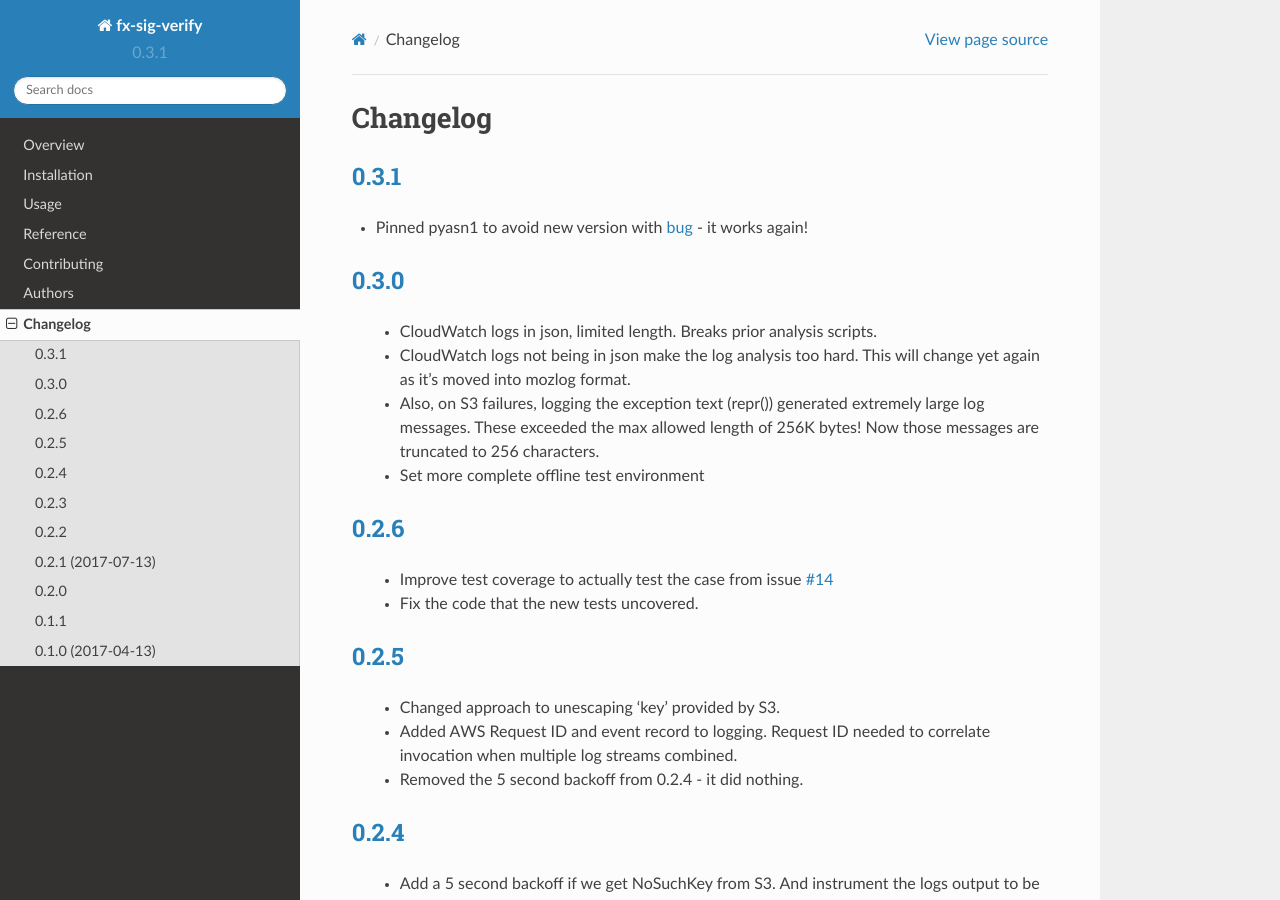
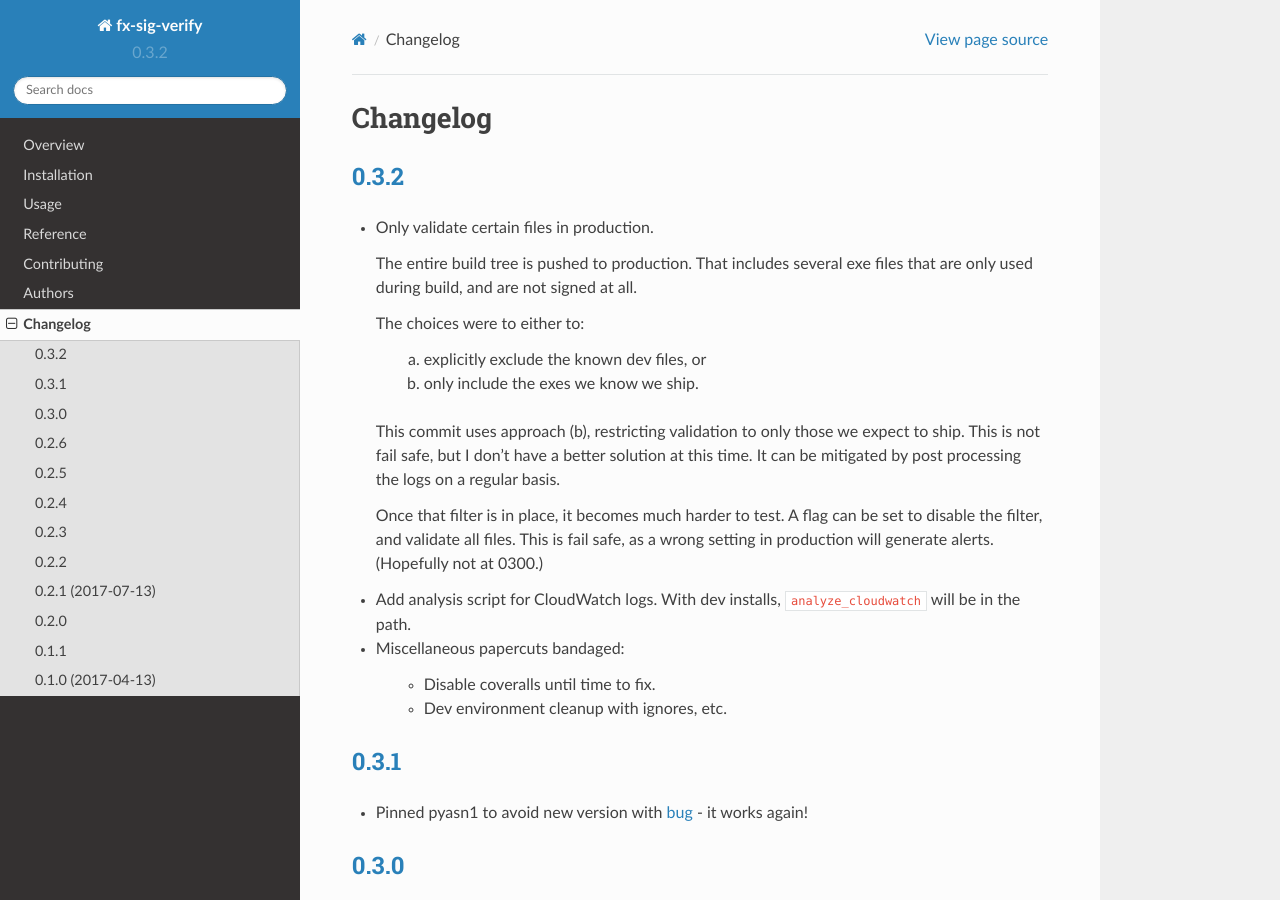
Before and after one commit to mozilla-services/fx-sig-verify, a Sphinx documentation site: the page built from docs/changelog.rst, in a window 1280 px wide and 900 px high. Built offline with Sphinx 7.4.7 and the Read the Docs theme 2.0.0, drawn with Linux system fonts in a browser that asks for light colours.

Commit message:
Bump version: 0.3.1 → 0.3.2

```diff
--- a/CHANGELOG.rst
+++ b/CHANGELOG.rst
@@ -1,5 +1,37 @@
 Changelog
 =========
+
+`0.3.2`__
+-----------------------------------------
+__ https://github.com/mozilla-services/fx-sig-verify/tree/v0.3.2
+
+- Only validate certain files in production.
+
+  The entire build tree is pushed to production. That includes several exe
+  files that are only used during build, and are not signed at all.
+
+  The choices were to either to:
+
+   a) explicitly exclude the known dev files, or
+   b) only include the exes we know we ship.
+
+  This commit uses approach (b), restricting validation to only those we
+  expect to ship. This is not fail safe, but I don't have a better
+  solution at this time. It can be mitigated by post processing the logs
+  on a regular basis.
+
+  Once that filter is in place, it becomes much harder to test. A flag can
+  be set to disable the filter, and validate all files. This is fail safe,
+  as a wrong setting in production will generate alerts. (Hopefully not at
+  0300.)
+
+- Add analysis script for CloudWatch logs. With dev installs,
+  ``analyze_cloudwatch`` will be in the path.
+
+- Miscellaneous papercuts bandaged:
+
+      - Disable coveralls until time to fix.
+      - Dev environment cleanup with ignores, etc.
 
 `0.3.1`__
 -----------------------------------------
--- a/README.rst
+++ b/README.rst
@@ -43,9 +43,9 @@ Overview
     :alt: PyPI Package latest release
     :target: https://pypi.python.org/pypi/fx-sig-verify
 
-.. |commits-since| image:: https://img.shields.io/github/commits-since/mozilla-services/fx-sig-verify/v0.3.1.svg
+.. |commits-since| image:: https://img.shields.io/github/commits-since/mozilla-services/fx-sig-verify/v0.3.2.svg
     :alt: Commits since latest release
-    :target: https://github.com/mozilla-services/fx-sig-verify/compare/v0.3.1...master
+    :target: https://github.com/mozilla-services/fx-sig-verify/compare/v0.3.2...master
 
 .. |downloads| image:: https://img.shields.io/pypi/dm/fx-sig-verify.svg
     :alt: PyPI Package monthly downloads
--- a/docs/conf.py
+++ b/docs/conf.py
@@ -26,7 +26,7 @@ project = 'fx-sig-verify'
 year = '2017'
 author = 'Hal Wine'
 copyright = '{0}, {1}'.format(year, author)
-version = release = '0.3.1'
+version = release = '0.3.2'
 
 pygments_style = 'trac'
 templates_path = ['.']
--- a/setup.py
+++ b/setup.py
@@ -24,7 +24,7 @@ def read(*names, **kwargs):
 
 setup(
     name='fx_sig_verify',
-    version='0.3.1',
+    version='0.3.2',
     license='MPL',
     description='AWS Lambda to check code signatures.',
     long_description='%s\n%s' % (
--- a/src/fx_sig_verify/__init__.py
+++ b/src/fx_sig_verify/__init__.py
@@ -1 +1 @@
-__version__ = "0.3.1"
+__version__ = "0.3.2"
```
Also changed, not shown: .bumpversion.cfg, 1 other file.
